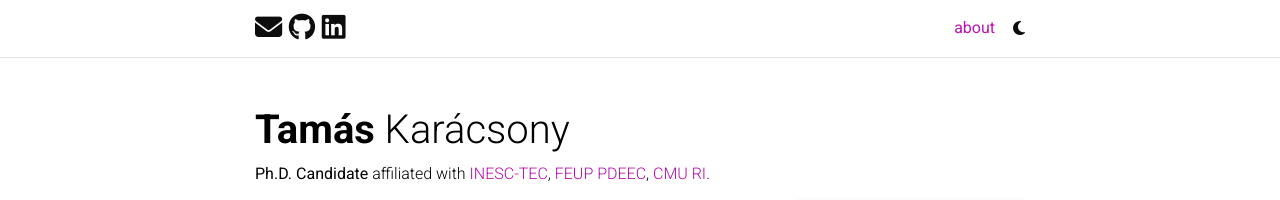
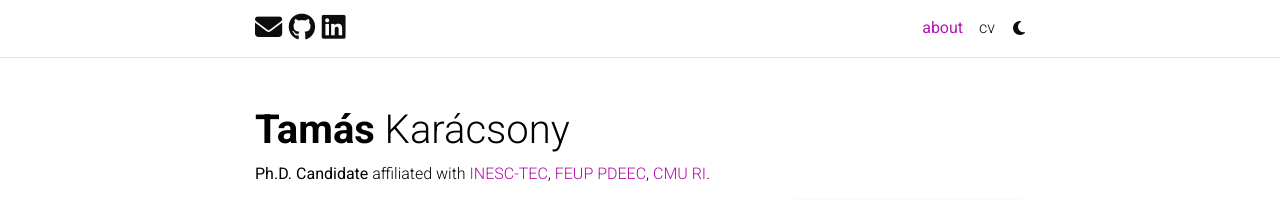
Before and after one commit to tamaskaracsony/tamaskaracsony.github.io, a Jekyll site: the page built from _pages/about.md, in a window 1280 px wide. Shown: the top 200 px of the page. Built offline with Jekyll 4.4.1, drawn with Linux system fonts in a browser that asks for light colours; full-size pictures stand in for the smaller copies a plugin makes; comment, search, counter and statistics services are not loaded; a style sheet for code colours, icons or effects is not loaded.

Commit message:
added cv

```diff
--- a/_bibliography/papers.bib
+++ b/_bibliography/papers.bib
@@ -69,6 +69,7 @@
   title = {Novel 3D video action recognition deep learning approach for near real time epileptic seizure classification},
   journal = {Scientific Reports},
   html = {https://www.nature.com/articles/s41598-022-23133-9},
+  pdf = {https://www.nature.com/articles/s41598-022-23133-9.pdf},
   selected={true},
   preview={natscirep.png},
   bibtex_show={true}
--- a/_config.yml
+++ b/_config.yml
@@ -21,7 +21,7 @@
 baseurl: # the subpath of your site, e.g. /blog/
 last_updated: false # set to true if you want to display last updated in the footer
 impressum_path:  # set to path to include impressum link in the footer, use the same path as permalink in a page, helps to conform with EU GDPR
-
+cv_pdf: Tamas_Karacsony_CV.pdf
 # -----------------------------------------------------------------------------
 # Theme
 # -----------------------------------------------------------------------------
--- a/_includes/header.html
+++ b/_includes/header.html
@@ -94,6 +94,14 @@
               {%- endif -%}
               {%- endif -%}
               {% endfor -%}
+              {%- if site.cv_pdf %}
+              <!-- cv page -->
+              <li class="nav-item">
+                <a class="nav-link" href="{{ site.cv_pdf | prepend: 'assets/pdf/' | relative_url}}" target="_blank" rel="noopener noreferrer">cv
+                  <span class="sr-only">(current)</span>
+                </a>
+              </li>
+              {%- endif %}
               {%- if site.enable_darkmode %}
 
               <!-- Toogle theme mode -->
--- a/_includes/social.html
+++ b/_includes/social.html
@@ -106,3 +106,6 @@
             {%- if site.rss_icon -%}
             <a href="{{ site.baseurl }}/feed.xml" title="RSS Feed"><i class="fas fa-rss-square"></i></a>
             {% endif %}
+            {%- if site.cv_pdf -%}
+            <a href="{{ site.cv_pdf | prepend: 'assets/pdf/' | relative_url}}" target="_blank" rel="noopener noreferrer" title="CV"><i class="ai ai-cv"></i></a>
+            {% endif %}
```
Also changed, not shown: 1 other file.
